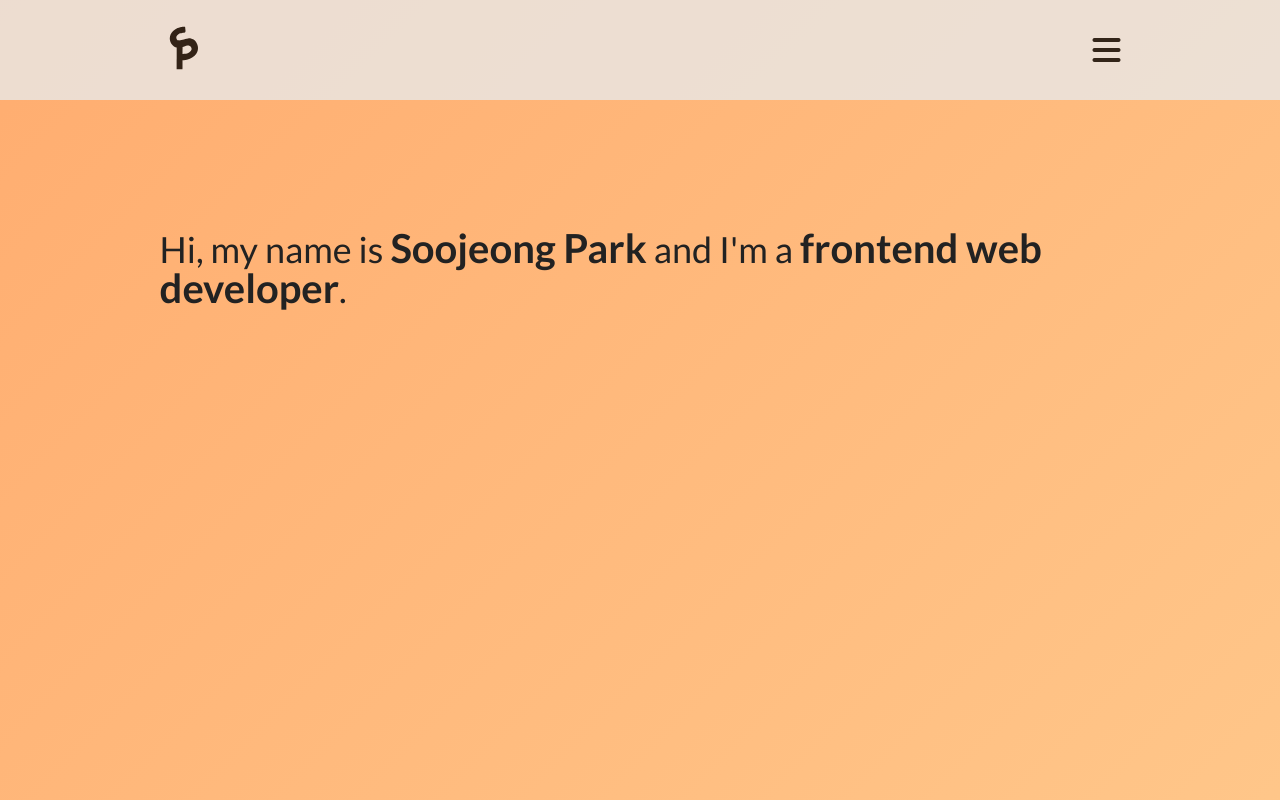
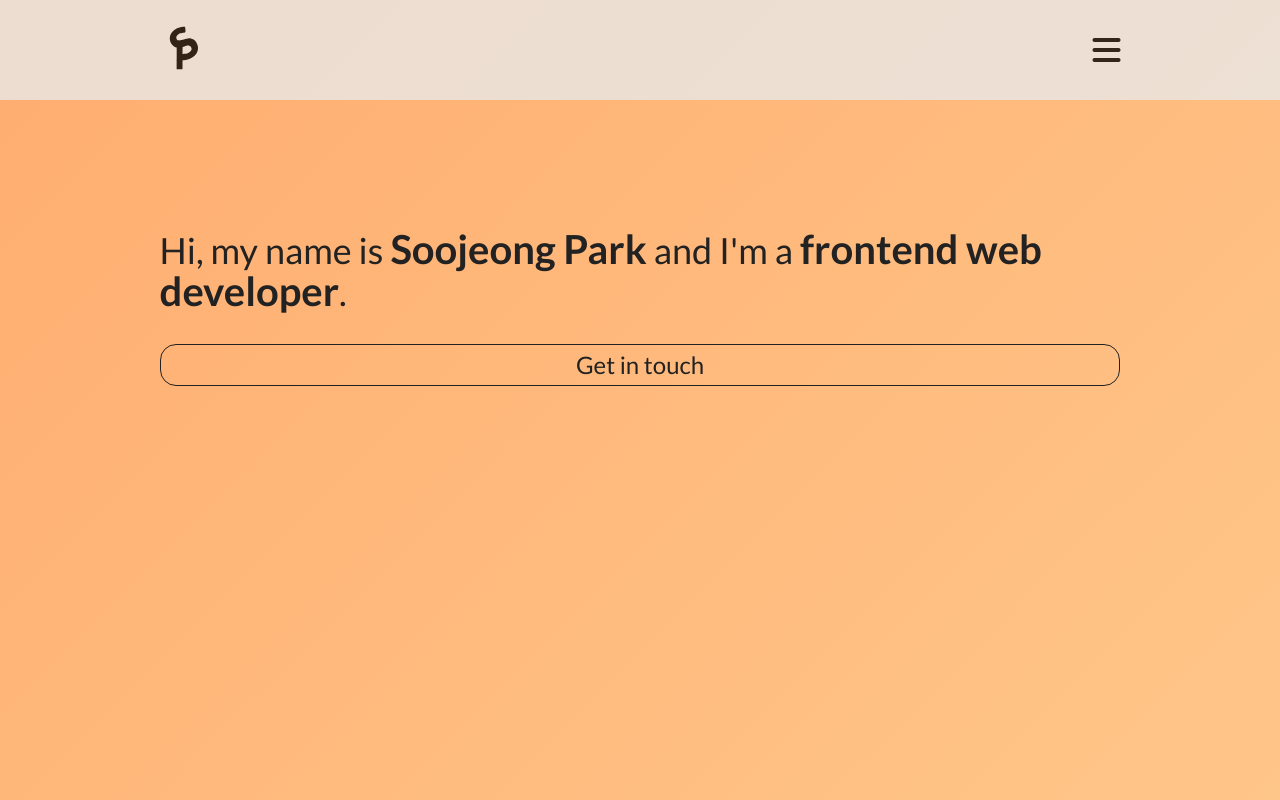
Before and after one commit to soojeong-park-ca/soojeong-park-portfolio, a React (Vite) app: page / in a window 1280 px wide. Shown: the top 800 px of the page. Built offline with nearby package versions, Linux system fonts and the light colour scheme.

Commit message:
move typography related styles to typography scss file

```diff
--- a/src/components/Hero.jsx
+++ b/src/components/Hero.jsx
@@ -1,3 +1,5 @@
+import { Link } from "react-router-dom";
+
 export default function Hero() {
   return (
     <section id="section__hero" className="container section__hero">
@@ -6,6 +8,9 @@ export default function Hero() {
           Hi, my name is <span>Soojeong Park</span> and I'm a{" "}
           <span>frontend web developer</span>.
         </h1>
+        <Link to="contact" className="btn--to-contact">
+          Get in touch
+        </Link>
       </div>
       <div className="hero-bg"></div>
     </section>
--- /dev/null
+++ b/src/components/SectionAbout.jsx
@@ -0,0 +1,12 @@
+export default function SectionAbout() {
+  return (
+    <section id="section__about" className="container section__about">
+      <div className="about">
+        <h2 className="section__title">About</h2>
+        <div className="section__body">
+          <p></p>
+        </div>
+      </div>
+    </section>
+  );
+}
--- a/src/css/style.css
+++ b/src/css/style.css
@@ -46,6 +46,86 @@ li {
   word-break: break-word;
 }
 
+.logo {
+  text-decoration: none;
+}
+.logo__text {
+  font-family: "Lato", sans-serif;
+  font-size: 1.875rem;
+  color: #000;
+  font-weight: 700;
+}
+
+.btn--menu i {
+  font-size: 2rem;
+}
+
+.nav a {
+  text-decoration: none;
+  color: #222222;
+  opacity: 0.8;
+  font-weight: 700;
+}
+@media screen and (hover: hover), screen and (pinter: fine) {
+  .nav a:hover {
+    opacity: 1;
+  }
+}
+
+.nav .nav--active {
+  opacity: 1;
+}
+
+.hero h1 {
+  font-size: 2.25rem;
+  font-weight: 500;
+  line-height: 1.05;
+}
+.hero h1 span {
+  font-size: 2.5rem;
+  font-weight: 700;
+}
+.hero .btn--to-contact {
+  text-align: center;
+}
+@media screen and (hover: hover), screen and (pinter: fine) {
+  .hero .btn--to-contact:hover {
+    color: #222222;
+  }
+}
+
+.footer__title {
+  font-size: 1.875rem;
+}
+
+.btn--to-contact {
+  text-decoration: none;
+  font-family: inherit;
+  font-size: 1.5rem;
+  color: #222222;
+}
+.btn--to-contact h4 {
+  font-family: inherit;
+  font-weight: 700;
+  font-size: 2rem;
+  text-align: left;
+}
+@media screen and (hover: hover), screen and (pinter: fine) {
+  .btn--to-contact:hover {
+    color: #646464;
+  }
+}
+
+.btn--sns {
+  text-decoration: none;
+  color: #222222;
+}
+@media screen and (hover: hover), screen and (pinter: fine) {
+  .btn--sns:hover {
+    color: #646464;
+  }
+}
+
 .container {
   width: 100%;
   max-width: 71.25rem;
@@ -62,7 +142,6 @@ li {
   flex-direction: column;
   justify-content: center;
   gap: 1rem;
-  font-size: 1.875rem;
   margin-block: 3rem;
 }
 .footer__contact {
@@ -75,22 +154,7 @@ li {
 
 .btn--to-contact {
   display: inline-block;
-  text-decoration: none;
-  font-family: inherit;
-  font-size: 1.5rem;
-  color: #222222;
-  transition: all 0.15s ease-in-out;
-}
-.btn--to-contact h4 {
-  font-family: inherit;
-  font-weight: 700;
-  font-size: 2rem;
-  text-align: left;
-}
-@media screen and (hover: hover), screen and (pinter: fine) {
-  .btn--to-contact:hover {
-    color: rgb(145, 113, 101);
-  }
+  transition: all 0.2s ease;
 }
 
 .sns-buttons {
@@ -102,14 +166,7 @@ li {
 
 .btn--sns {
   display: inline-block;
-  text-decoration: none;
-  color: #222222;
-  transition: all 0.15s ease;
-}
-@media screen and (hover: hover), screen and (pinter: fine) {
-  .btn--sns:hover {
-    color: rgb(145, 113, 101);
-  }
+  transition: all 0.2s ease;
 }
 
 .header {
@@ -129,15 +186,21 @@ li {
 
 .hero {
   display: flex;
+  flex-direction: column;
+  gap: 2rem;
   padding-block: 2rem 0;
 }
-.hero h1 {
-  font-size: 2.25rem;
-  font-weight: 500;
+.hero .btn--to-contact {
+  width: 100%;
+  background-color: transparent;
+  border: 1px solid #222222;
+  border-radius: 16px;
+  padding: 0.5rem 1rem;
 }
-.hero h1 span {
-  font-size: 2.5rem;
-  font-weight: 700;
+@media screen and (hover: hover), screen and (pinter: fine) {
+  .hero .btn--to-contact:hover {
+    transform: translate(1px, 2px);
+  }
 }
 
 .hero-bg {
@@ -194,23 +257,17 @@ li {
 .nav a {
   width: 100%;
   max-width: 71.25rem;
-  text-decoration: none;
-  color: #222222;
-  opacity: 0.8;
-  font-weight: 700;
   padding: 1.25rem;
   transition: all 0.15s ease;
 }
 @media screen and (hover: hover), screen and (pinter: fine) {
   .nav a:hover {
-    opacity: 1;
     text-decoration: underline;
     text-underline-offset: 3px;
   }
 }
 
 .nav .nav--active {
-  opacity: 1;
   text-decoration: underline;
   text-underline-offset: 3px;
 }
@@ -238,16 +295,6 @@ li {
   justify-content: space-between;
 }
 
-.logo {
-  text-decoration: none;
-}
-.logo__text {
-  font-family: "Lato", sans-serif;
-  font-size: 1.875rem;
-  color: #000;
-  font-weight: 700;
-}
-
 .btn--menu-container {
   cursor: pointer;
 }
@@ -261,9 +308,6 @@ li {
   align-items: center;
   justify-content: center;
   transition: all 0.15s ease;
-}
-.btn--menu i {
-  font-size: 2rem;
 }
 
 /* :root {
--- a/src/pages/Home.jsx
+++ b/src/pages/Home.jsx
@@ -1,9 +1,11 @@
 import Hero from "../components/Hero";
+import SectionAbout from "../components/SectionAbout";
 
 export default function Home() {
   return (
     <main className="main">
       <Hero />
+      <SectionAbout />
     </main>
   );
 }
--- a/src/sass/abstracts/_variables.scss
+++ b/src/sass/abstracts/_variables.scss
@@ -3,8 +3,9 @@ $color-bg-light-gray: #d2d2d2;
 
 $color-text-black: #000;
 $color-text-dark-gray: #222222;
+$color-gray-1: #646464;
 
-$color-gray-1: #adadad;
+// $color-gray-2: #adadad;
 
 $color-red-1: #c0483a;
 $color-red-2: #9f3228;
--- a/src/sass/base/_typography.scss
+++ b/src/sass/base/_typography.scss
@@ -0,0 +1,101 @@
+@use "../abstracts/variables" as v;
+@use "../abstracts/mixins" as m;
+
+//////// Navbar
+.logo {
+  text-decoration: none;
+
+  &__text {
+    font-family: "Lato", sans-serif; // TEMP
+    font-size: 1.875rem;
+    color: v.$color-text-black; // TEMP
+    font-weight: 700;
+  }
+}
+
+.btn--menu {
+  i {
+    font-size: 2rem;
+  }
+}
+
+//////// Nav
+.nav a {
+  text-decoration: none;
+  color: v.$color-text-dark-gray;
+  opacity: 0.8;
+  font-weight: 700;
+
+  @include m.btn-hover {
+    &:hover {
+      opacity: 1;
+    }
+  }
+}
+
+.nav .nav--active {
+  opacity: 1;
+}
+
+//////// Home
+// Hero
+.hero {
+  h1 {
+    font-size: 2.25rem;
+    font-weight: 500;
+    line-height: 1.05;
+
+    span {
+      font-size: 2.5rem;
+      font-weight: 700;
+    }
+  }
+
+  .btn--to-contact {
+    text-align: center;
+
+    @include m.btn-hover {
+      &:hover {
+        color: v.$color-text-dark-gray;
+      }
+    }
+  }
+}
+
+//////// Footer
+.footer {
+  &__title {
+    font-size: 1.875rem;
+  }
+}
+
+.btn--to-contact {
+  text-decoration: none;
+  font-family: inherit;
+  font-size: 1.5rem;
+  color: v.$color-text-dark-gray;
+
+  h4 {
+    font-family: inherit;
+    font-weight: 700;
+    font-size: 2rem;
+    text-align: left;
+  }
+
+  @include m.btn-hover {
+    &:hover {
+      color: v.$color-gray-1;
+    }
+  }
+}
+
+.btn--sns {
+  text-decoration: none;
+  color: v.$color-text-dark-gray;
+
+  @include m.btn-hover {
+    &:hover {
+      color: v.$color-gray-1;
+    }
+  }
+}
--- a/src/sass/components/_all.scss
+++ b/src/sass/components/_all.scss
@@ -3,3 +3,4 @@
 @import "hero";
 @import "nav";
 @import "navbar";
+@import "section-about";
--- a/src/sass/components/_footer.scss
+++ b/src/sass/components/_footer.scss
@@ -10,8 +10,6 @@
     flex-direction: column;
     justify-content: center;
     gap: 1rem;
-
-    font-size: 1.875rem;
 
     margin-block: 3rem;
   }
@@ -27,26 +25,7 @@
 
 .btn--to-contact {
   display: inline-block;
-  text-decoration: none;
-
-  font-family: inherit;
-  font-size: 1.5rem;
-  color: v.$color-text-dark-gray;
-
-  transition: all 0.15s ease-in-out;
-
-  h4 {
-    font-family: inherit;
-    font-weight: 700;
-    font-size: 2rem;
-    text-align: left;
-  }
-
-  @include m.btn-hover {
-    &:hover {
-      color: v.$color-brown-2;
-    }
-  }
+  transition: all 0.2s ease;
 }
 
 .sns-buttons {
@@ -58,13 +37,5 @@
 
 .btn--sns {
   display: inline-block;
-  text-decoration: none;
-  color: v.$color-text-dark-gray;
-  transition: all 0.15s ease;
-
-  @include m.btn-hover {
-    &:hover {
-      color: v.$color-brown-2;
-    }
-  }
+  transition: all 0.2s ease;
 }
--- a/src/sass/components/_hero.scss
+++ b/src/sass/components/_hero.scss
@@ -1,4 +1,5 @@
 @use "../abstracts/variables" as v;
+@use "../abstracts/mixins" as m;
 
 .section__hero {
   height: 100vh;
@@ -8,15 +9,22 @@
 
 .hero {
   display: flex;
+  flex-direction: column;
+  gap: 2rem;
   padding-block: 2rem 0;
 
-  h1 {
-    font-size: 2.25rem;
-    font-weight: 500;
+  .btn--to-contact {
+    width: 100%;
+    background-color: transparent;
 
-    span {
-      font-size: 2.5rem;
-      font-weight: 700;
+    border: 1px solid v.$color-text-dark-gray;
+    border-radius: 16px;
+    padding: 0.5rem 1rem;
+
+    @include m.btn-hover {
+      &:hover {
+        transform: translate(1px, 2px);
+      }
     }
   }
 }
@@ -32,7 +40,6 @@
   background: linear-gradient(135deg, #ff8080, #ffa366, #ffd699);
   background-size: 400% 400%;
   animation: Gradient 4s ease infinite;
-  // position: relative;
 
   overflow: hidden;
   padding: 0;
--- a/src/sass/components/_nav.scss
+++ b/src/sass/components/_nav.scss
@@ -4,7 +4,6 @@
 .nav-overlay {
   // display: none; // on desktop version
   background-attachment: scroll;
-  // backdrop-filter: blur(3px);
 
   width: 100%;
   height: 100vh;
@@ -34,7 +33,6 @@
   align-items: flex-start;
   justify-content: center;
 
-  // background-color: v.$color-bg-light-gray;
   background-color: v.$color-bg-white;
   backface-visibility: hidden;
   text-align: left;
@@ -54,24 +52,16 @@
   width: 100%;
   max-width: 71.25rem;
 
-  text-decoration: none;
-  color: v.$color-text-dark-gray;
-  opacity: 0.8;
-  font-weight: 700;
-
   padding: 1.25rem;
-
   transition: all 0.15s ease;
 
   @include m.btn-hover {
     &:hover {
-      opacity: 1;
       @include m.underline;
     }
   }
 }
 
 .nav .nav--active {
-  opacity: 1;
   @include m.underline;
 }
--- a/src/sass/components/_navbar.scss
+++ b/src/sass/components/_navbar.scss
@@ -2,17 +2,13 @@
 
 .navbar {
   width: 100%;
-
   position: relative;
 
   background-color: v.$color-bg-white;
-  // 💡 rgba(v.$color-bg-white, 0) to become opacity .8 and backdrop-filter: blur(3px) when scrolled
   opacity: 0.8;
 
-  // padding: 1.25rem 0;
   padding: 1.516rem 0;
   transition: all 0.15s ease;
-
   z-index: 9999;
 }
 
@@ -30,21 +26,8 @@
   justify-content: space-between;
 }
 
-.logo {
-  text-decoration: none;
-
-  &__text {
-    font-family: "Lato", sans-serif; // TEMP
-    font-size: 1.875rem;
-    // color: v.$color-text-dark-gray; // TEMP
-    color: v.$color-text-black; // TEMP
-    font-weight: 700;
-  }
-}
-
 .btn--menu-container {
   cursor: pointer;
-  // padding: 1.125rem;
 }
 
 .btn--menu {
@@ -58,9 +41,4 @@
   justify-content: center;
 
   transition: all 0.15s ease;
-
-  i {
-    // font-size: 1.5rem;
-    font-size: 2rem;
-  }
 }
```
Also changed, not shown: src/sass/components/_section-about.scss (added).
